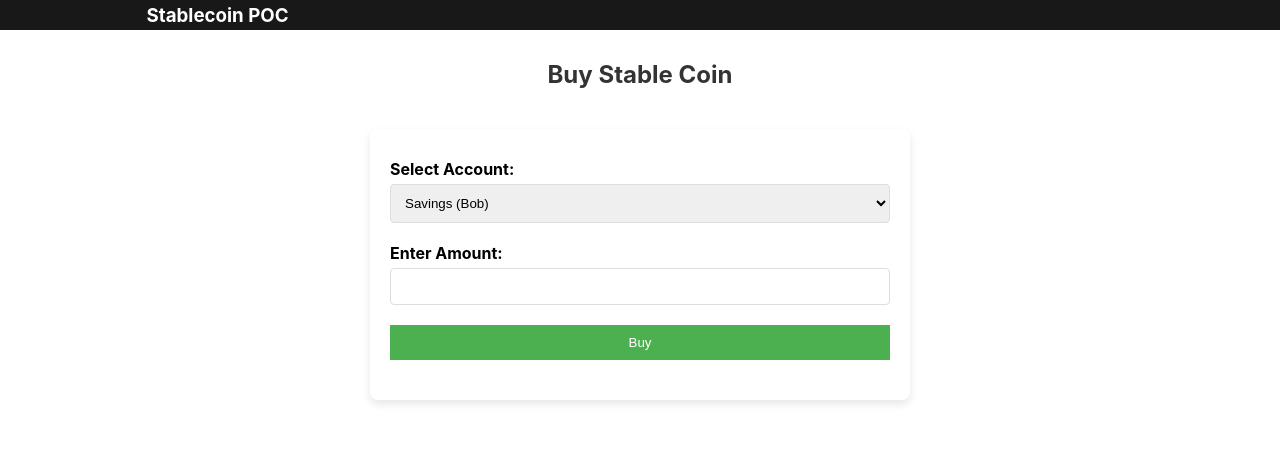
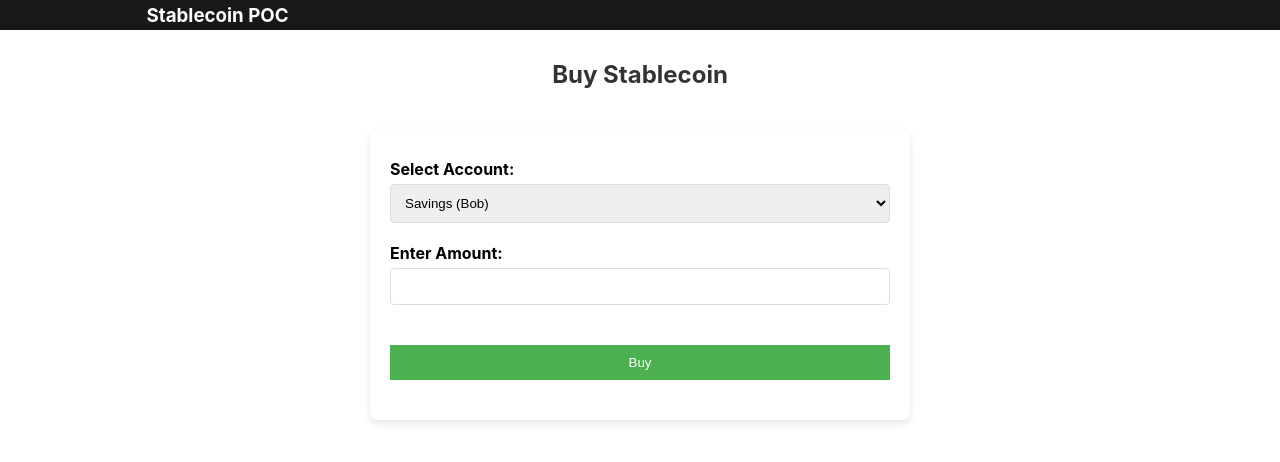
Before and after one commit to satbir544/stablecoin-poc, a React (Create React App) app: page /top-up in a window 1280 px wide. Shown: the top 462 px of the page. Built offline with nearby package versions, Linux system fonts and the light colour scheme.

Commit message:
updated topUp page styling

```diff
--- a/src/topUp.css
+++ b/src/topUp.css
@@ -54,6 +54,7 @@ input {
     padding: 10px;
     width: 100%;
     cursor: pointer;
+    margin-top: 20px;
 }
 
 .top-up-container button:hover {
--- a/src/topUp.js
+++ b/src/topUp.js
@@ -24,7 +24,7 @@ function TopUp() {
 
   return (
     <div className="top-up-container">
-      <h2>Buy Stable Coin</h2>
+      <h2>Buy Stablecoin</h2>
       <div className="buy-stable-coin-card">
         <form>
           <div className="form-group">
```
